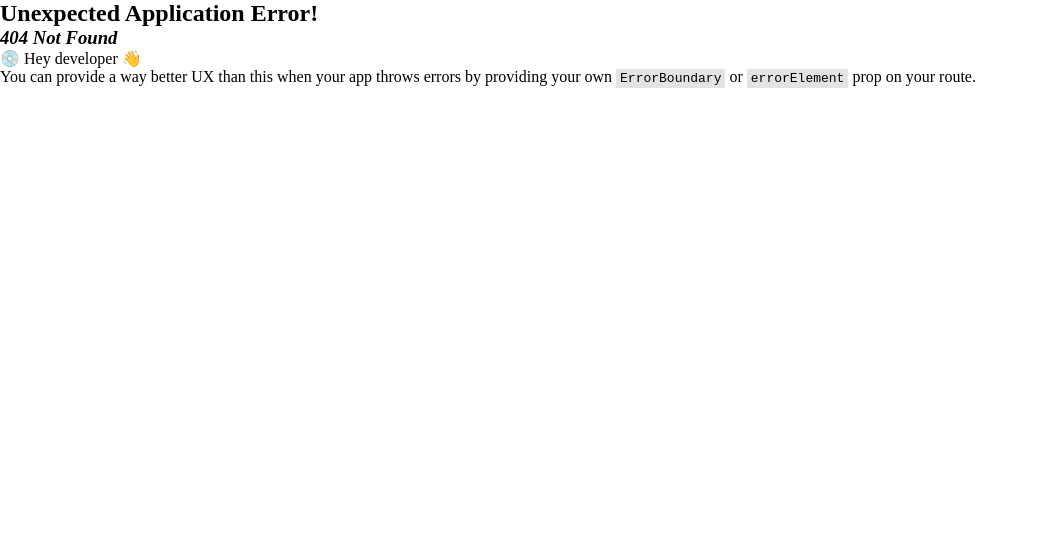
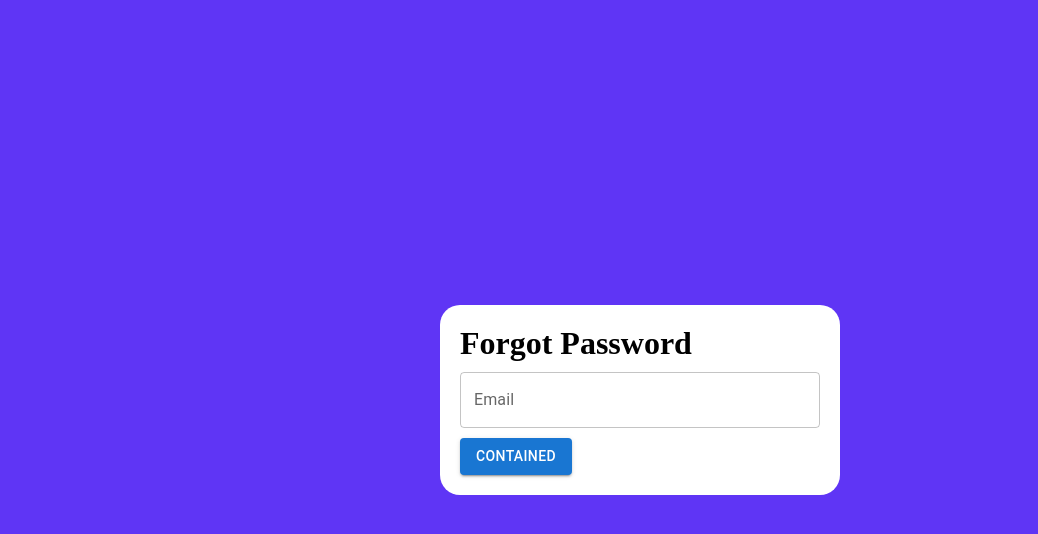
Before and after one commit to aminulislam69/great_bachal, a React (Vite) app: page /forgotpassword in a window 1280 px wide. Before the commit this address had no page. Shown: the top 534 px of the page, without its empty margins (0-1038 px from the left). Built offline with nearby package versions, Linux system fonts and the light colour scheme.

Commit message:
login and forgot password

```diff
--- a/src/App.jsx
+++ b/src/App.jsx
@@ -5,6 +5,8 @@ import {
 } from "react-router-dom";
 import Registration from "./pages/Registration";
 import Login from "./pages/Login";
+import Forgotpassword from "./pages/Forgotpassword";
+import Home from "./pages/Home";
 
 
 
@@ -16,6 +18,8 @@ const router = createBrowserRouter(
     <>
     <Route path="/" element={<Registration/>}></Route>
     <Route path="/login" element={<Login/>}></Route>
+    <Route path="/forgotpassword" element={<Forgotpassword/>}></Route>
+    <Route path="/home" element={<Home/>}></Route>
     </>
   )
 );
--- a/src/index.css
+++ b/src/index.css
@@ -48,3 +48,28 @@
 
   cursor: pointer;
 }
+
+.warning{
+  width: 80%;
+  margin-top: 30px;
+}
+
+.forgotPassword{
+  background: #5F35F5;
+  height: 100vh;
+  display: flex;
+  justify-content: center;
+  align-items: center;
+}
+
+.forgotPassword .box{
+  padding: 20px;
+  border-radius: 20px;
+  background: white;
+}
+
+.forgotPassword .box .MuiFormControl-root{
+  width: 100%;
+  margin: 10px 0;
+
+}
--- /dev/null
+++ b/src/pages/Forgotpassword.jsx
@@ -0,0 +1,39 @@
+import React, { useState } from 'react'
+import { TextField, Button} from '@mui/material';
+import { getAuth, sendPasswordResetEmail } from "firebase/auth";
+import { useNavigate } from 'react-router-dom';
+
+const Forgotpassword = () => {
+
+    let navigate = useNavigate()
+
+    const auth = getAuth();
+
+let [text, setText] = useState("")
+
+
+let handleForgotPassword = () =>{
+    sendPasswordResetEmail(auth, text)
+  .then(() => {
+    navigate("/login")
+  })
+  .catch((error) => {
+    const errorCode = error.code;
+    const errorMessage = error.message;
+    // ..
+  });
+}
+
+  return (
+    <div className='forgotPassword'>
+        <div className='box'>
+            <h1>Forgot Password</h1>
+            <TextField onChange={(e)=>{setText(e.target.value)}} id="outlined-basic" label="Email" variant="outlined" />
+            <Button onClick={handleForgotPassword} variant="contained">Contained</Button>
+        </div>
+
+    </div>
+  )
+}
+
+export default Forgotpassword
--- /dev/null
+++ b/src/pages/Home.jsx
@@ -0,0 +1,30 @@
+import React from 'react'
+import {Button} from '@mui/material';
+import { getAuth, signOut } from "firebase/auth";
+import { useNavigate } from 'react-router-dom';
+
+const Home = () => {
+
+    let navigate = useNavigate()
+
+    const auth = getAuth();
+
+    let handleLogout =()=>{
+
+        signOut(auth).then(() => {
+            navigate("/login")
+          }).catch((error) => {
+            // An error happened.
+          });
+
+    }
+
+
+  return (
+    <div>
+        <Button onClick={handleLogout} variant="contained">Logout</Button>
+    </div>
+  )
+}
+
+export default Home
--- a/src/pages/Login.jsx
+++ b/src/pages/Login.jsx
@@ -1,10 +1,11 @@
 import React, { useState } from 'react'
-import {Grid, TextField, Button} from '@mui/material';
+import {Grid, TextField, Button, Alert} from '@mui/material';
 import Headingforreglog from '../assets/components/Headingforreglog';
 import Loginpic from '../assets/Loginpic.png'
 import Google from '../assets/Google.png'
 import LoadingButton from '@mui/lab/LoadingButton';
 import { getAuth, signInWithEmailAndPassword, signInWithPopup, GoogleAuthProvider} from "firebase/auth";
+import { Link, useNavigate } from 'react-router-dom';
 
 
 
@@ -15,6 +16,8 @@ let innitialValue = {
 }
 
 const Login = () => {
+
+  let navigate = useNavigate()
 
   const auth = getAuth();
   const provider = new GoogleAuthProvider();
@@ -45,9 +48,16 @@ let handleclick = () =>{
       password:"",
       loding: false
     })
-    // navigate('/login')
+    navigate('/home')
     console.log(user)
-  })
+  }).catch((error) => {
+    setValues({
+      ...values,
+      password:"",
+      loding: false
+    })
+    console.log(error)
+  });
 }
 
 
@@ -73,6 +83,11 @@ let handleGoogleLogin = () =>{
             <div className='reginput'>
                 <TextField value={values.password}  onChange={handlevalue} name='password' id="outlined-basic" label="Password" variant="outlined" />
             </div>
+
+            <div className='warning'>
+              <Alert severity="warning">Don't have an account! <Link to={"/"}>Resistration</Link></Alert>
+            </div>
+
             {values.loding ?
               <div className='regbttn'>
                     <LoadingButton loading variant="outlined">
--- a/src/pages/Registration.jsx
+++ b/src/pages/Registration.jsx
@@ -4,7 +4,7 @@ import Resistrationimg from '../assets/Resistration.png'
 import Headingforreglog from '../assets/components/Headingforreglog';
 import { getAuth, createUserWithEmailAndPassword, sendEmailVerification } from "firebase/auth";
 import LoadingButton from '@mui/lab/LoadingButton';
-import { useNavigate } from 'react-router-dom';
+import { useNavigate, Link } from 'react-router-dom';
 import { BsEyeSlash, BsEye } from 'react-icons/bs'
 
 
@@ -72,10 +72,10 @@ if(!password){
 
   createUserWithEmailAndPassword(auth, email, password).then((user)=>{
     const auth = getAuth();
-sendEmailVerification(auth.currentUser)
-  .then(() => {
-    console.log("email sent")
-  });
+// sendEmailVerification(auth.currentUser)
+//   .then(() => {
+//     console.log("email sent")
+//   });
     setValues({
       email:"",
       fullname:"",
@@ -113,6 +113,10 @@ sendEmailVerification(auth.currentUser)
 
             </div>
 
+            <div className='warning'>
+              <Alert severity="warning">Already have an account! <Link to={"/login"}>Login</Link></Alert>
+            </div>
+
             {values.loding ?
               <div className='regbttn'>
                     <LoadingButton loading variant="outlined">
@@ -124,6 +128,10 @@ sendEmailVerification(auth.currentUser)
                     <Button onClick={handleclick} variant="contained">Sign up</Button>
               </div>
            }
+
+            <div className='warning'>
+              <Alert severity="info">Forgoat password! <Link to={"/forgotpassword"}>Click Here</Link></Alert>
+            </div>
 
             </div>
 
```
